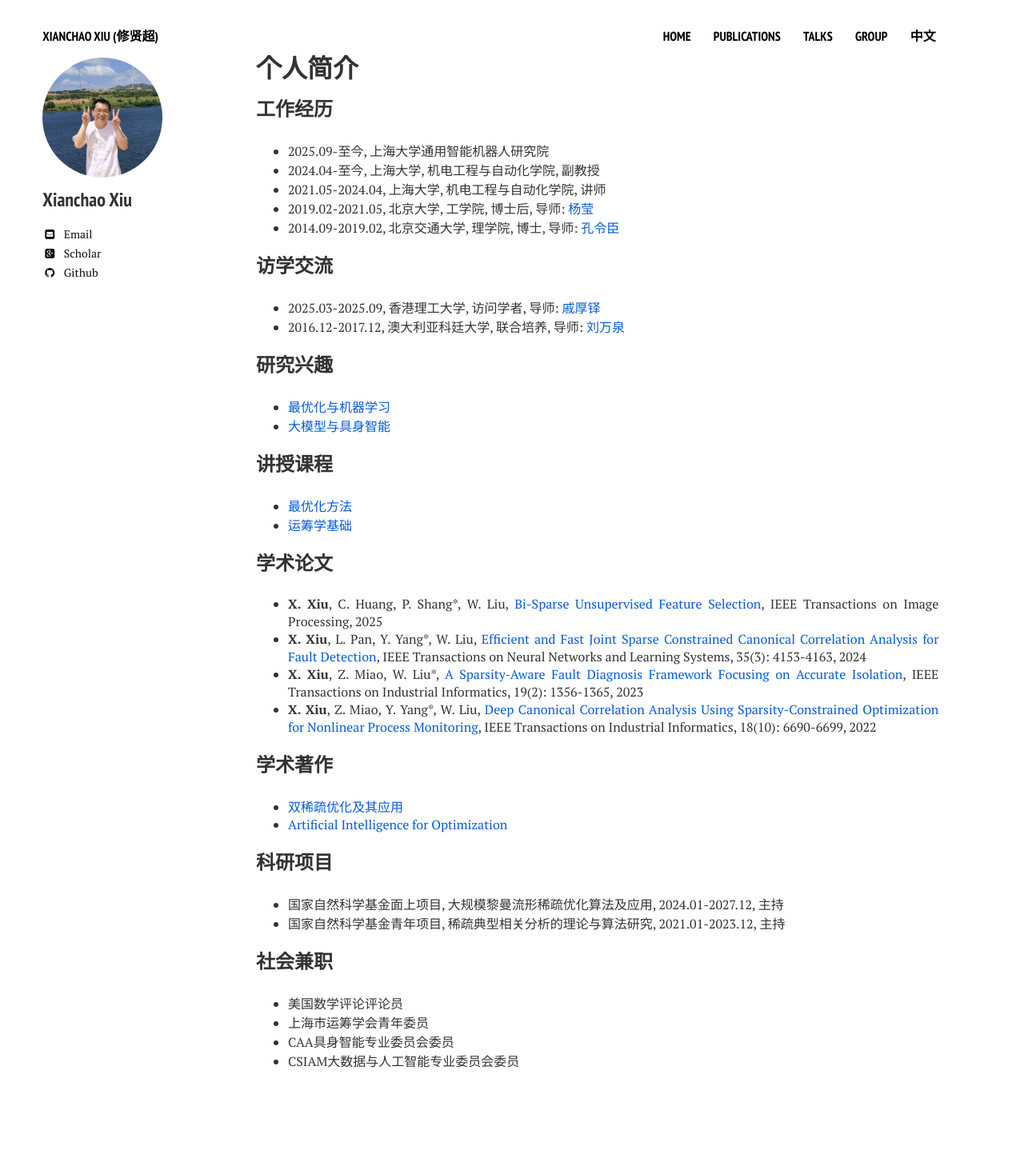
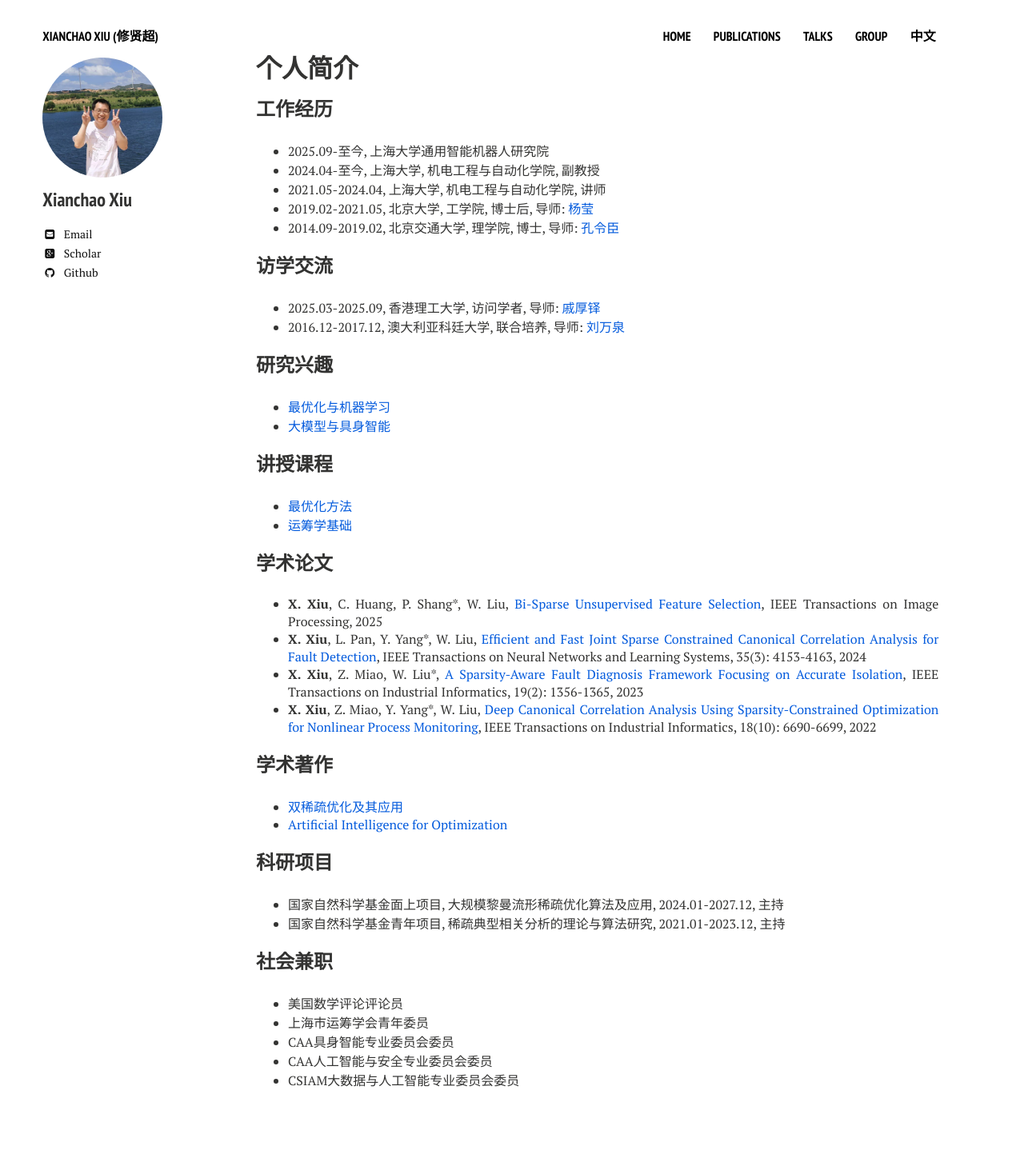
Before and after one commit to xianchaoxiu/xianchaoxiu.github.io, a Jekyll site: the page built from chinese/index.md, in a window 1280 px wide. Shown: the whole page at 80% size. Built offline with Jekyll 4.4.1, drawn with Linux system fonts in a browser that asks for light colours; nearby versions of some CDN libraries; before the commit the page ends 1434 px from its top, so only the background shows below that.

Commit message:
Update index.md

```diff
--- a/chinese/index.md
+++ b/chinese/index.md
@@ -55,4 +55,5 @@ share: false
 * 美国数学评论评论员 <br>
 * 上海市运筹学会青年委员 <br>
 * CAA具身智能专业委员会委员 <br>
+* CAA人工智能与安全专业委员会委员<br>
 * CSIAM大数据与人工智能专业委员会委员 <br>
```
